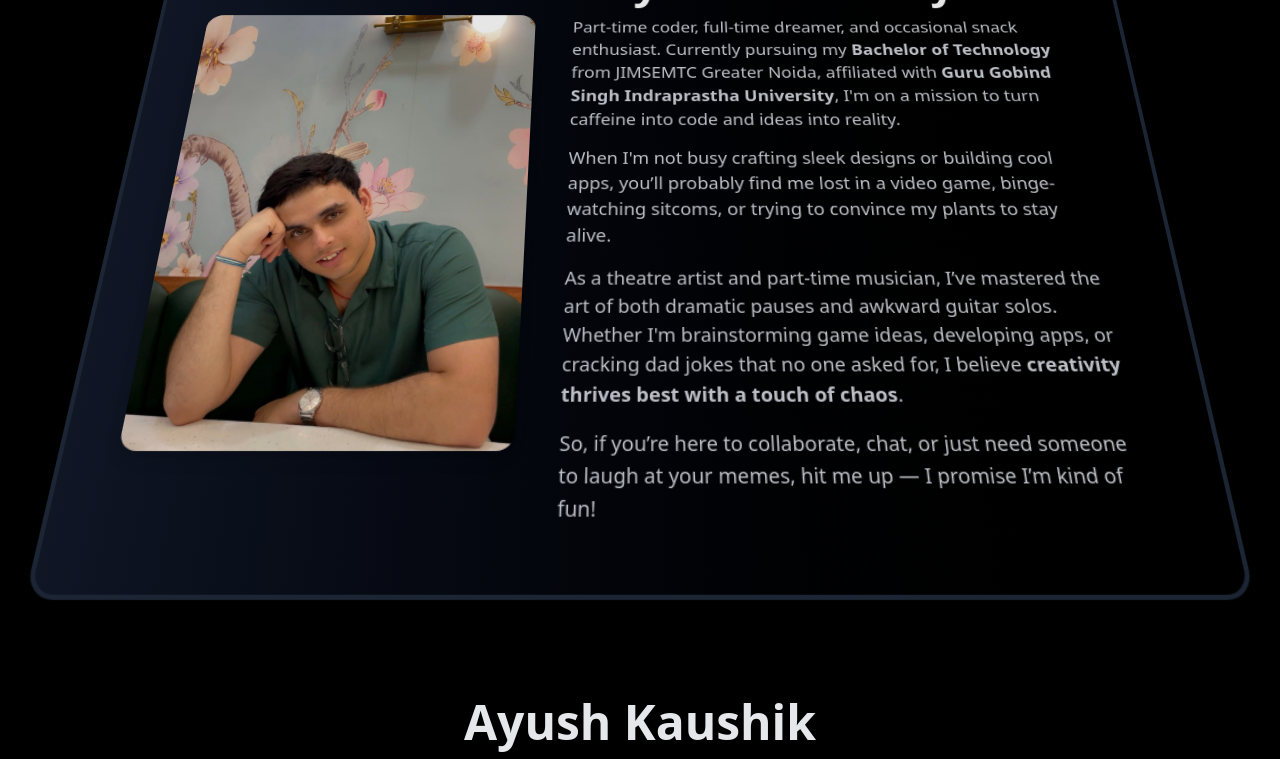
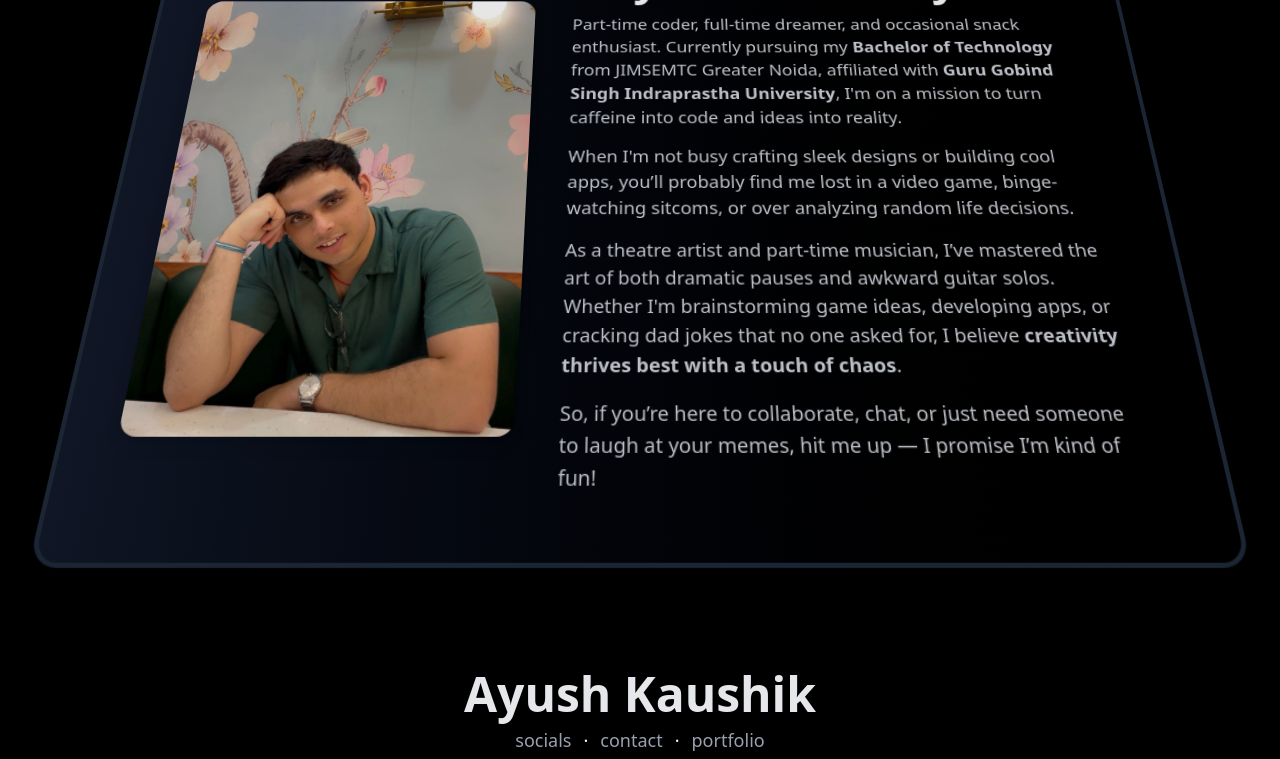
Before and after one commit to ayushhkaushik007/PortfolioMain, a React (Vite) app: page / in a window 1280 px wide. Shown: the part 1098-1857 px from the top of the page. Built offline with nearby package versions, Linux system fonts and the light colour scheme.

Commit message:
bio update

```diff
--- a/src/components/about.jsx
+++ b/src/components/about.jsx
@@ -61,7 +61,7 @@ export default function About() {
             </p>
             <p className="text-lg text-gray-300 mt-4">
               When I'm not busy crafting sleek designs or building cool apps, you’ll probably find me
-              lost in a video game, binge-watching sitcoms, or trying to convince my plants to stay alive.
+              lost in a video game, binge-watching sitcoms, or over analyzing random life decisions.
             </p>
             <p className="text-lg text-gray-300 mt-4">
               As a theatre artist and part-time musician, I’ve mastered the art of both dramatic pauses
```
